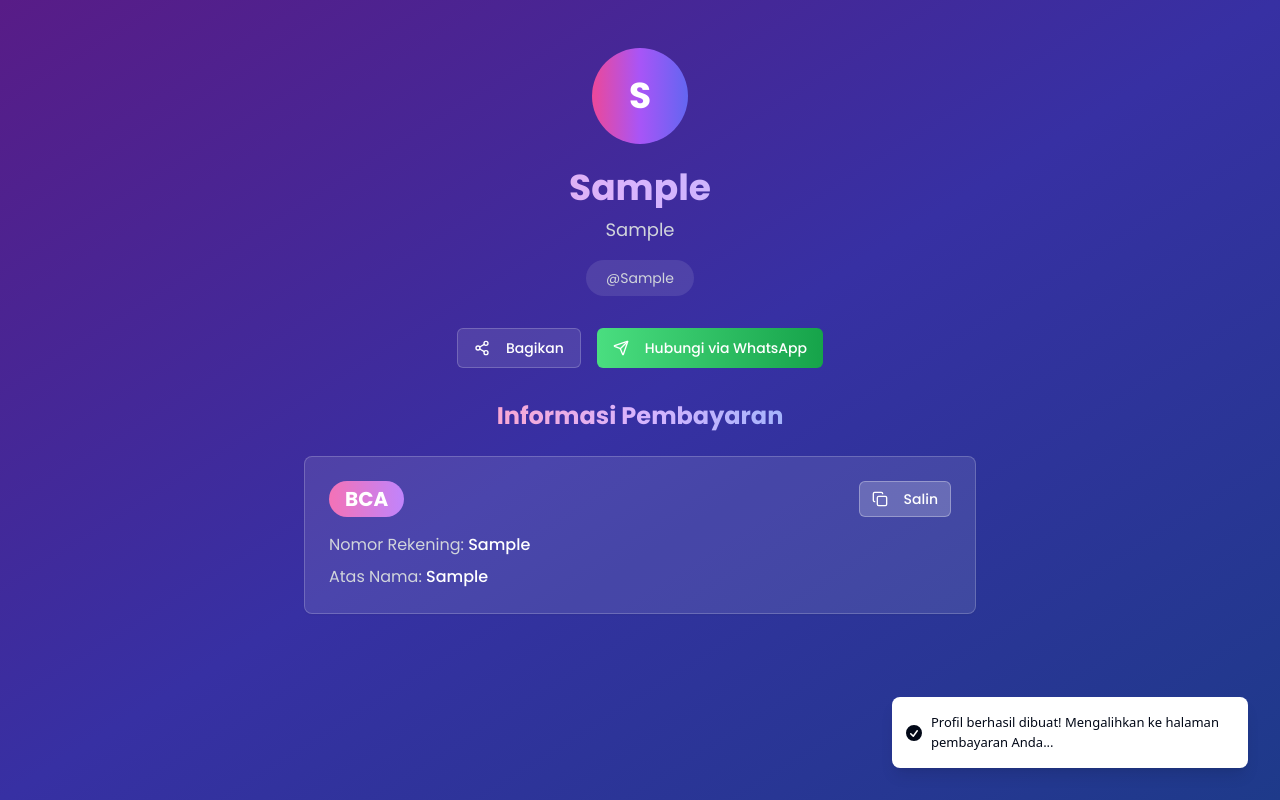
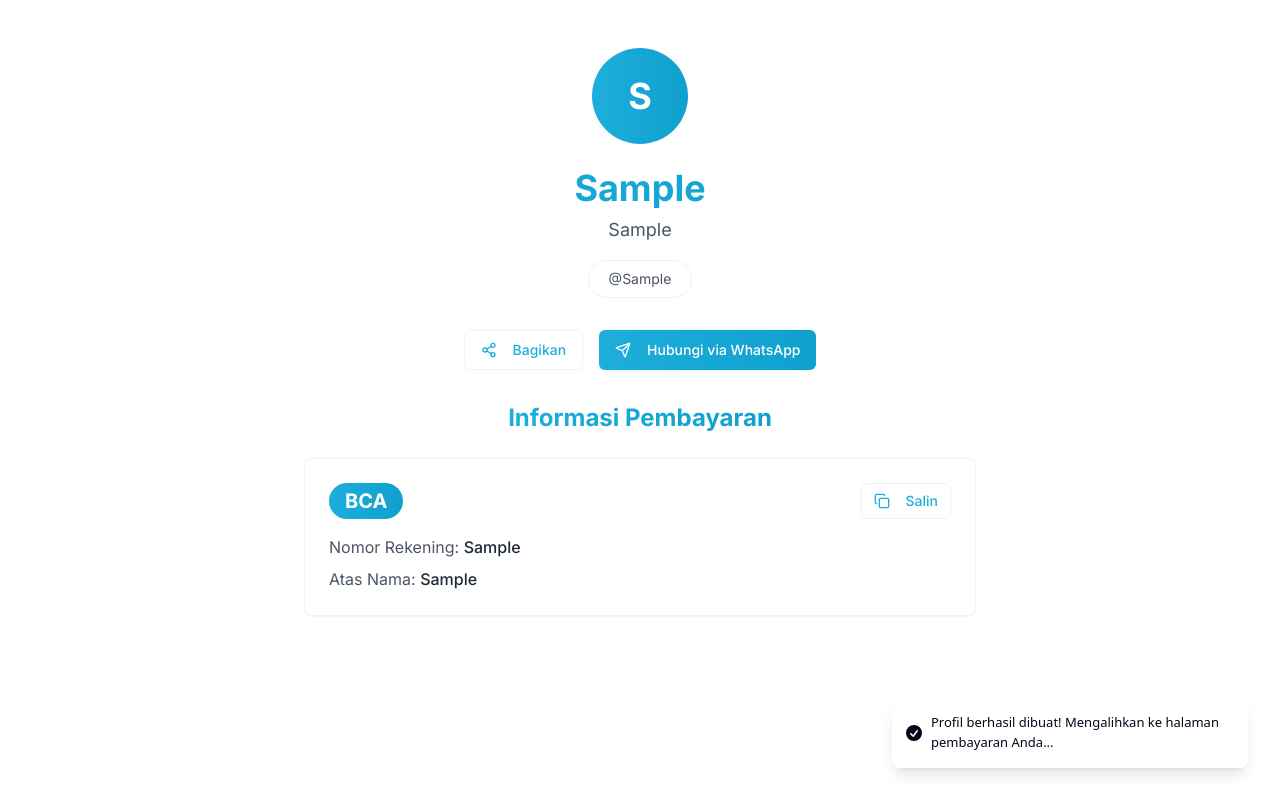
Before and after one commit to kwkuh/chatbot-py, a React (Vite) app: page / in a window 1280 px wide. Both pictures are taken after typing "Sample", "Sample", "Sample", "Sample", "Sample", "Sample" into the empty fields and a click on the button "Buat Halaman Pembayaran Saya". Built offline with nearby package versions, Linux system fonts and the light colour scheme.

Commit message:
Update font and color scheme
Changed the main font to a more stunning and aesthetic tech linear style. Updated the primary color to white and set the font color to bold blue. Adjustments made to the payment section as well.
[skip gpt_engineer]

```diff
--- a/src/index.css
+++ b/src/index.css
@@ -1,4 +1,4 @@
-@import url('https://fonts.googleapis.com/css2?family=Poppins:wght@300;400;500;600;700&display=swap');
+@import url('https://fonts.googleapis.com/css2?family=Inter:wght@300;400;500;600;700&display=swap');
 
 @tailwind base;
 @tailwind components;
@@ -52,3 +52,13 @@
 .animate-fade-in {
   animation: fade-in 0.5s ease-out forwards;
 }
+
+.tech-gradient {
+  background: linear-gradient(90deg, #1EAEDB 0%, #0FA0CE 100%);
+}
+
+.glass-effect {
+  backdrop-filter: blur(16px) saturate(180%);
+  background-color: rgba(255, 255, 255, 0.75);
+  border: 1px solid rgba(209, 213, 219, 0.3);
+}
--- a/src/pages/Index.tsx
+++ b/src/pages/Index.tsx
@@ -11,37 +11,34 @@ const Index = () => {
         const currentIndex = usernames.indexOf(current);
         return usernames[(currentIndex + 1) % usernames.length];
       });
-    }, 2000); // Change username every 2 seconds
+    }, 2000);
 
     return () => clearInterval(interval);
   }, []);
 
   return (
-    <div className="min-h-screen bg-gradient-to-br from-[#1a1c1e] to-[#2a2d31]">
+    <div className="min-h-screen bg-white">
       <div className="container mx-auto px-4 py-12">
         <header className="text-center mb-16 animate-fade-in">
-          <h1 className="text-5xl md:text-7xl font-bold mb-6 bg-gradient-to-r from-blue-400 to-purple-500 text-transparent bg-clip-text">
+          <h1 className="text-5xl md:text-7xl font-bold mb-6 bg-gradient-to-r from-[#1EAEDB] to-[#0FA0CE] text-transparent bg-clip-text">
             Kirim.ke
           </h1>
-          <div className="flex items-center justify-center space-x-1 text-xl md:text-2xl text-gray-300 max-w-2xl mx-auto">
+          <div className="flex items-center justify-center space-x-1 text-xl md:text-2xl text-gray-600 max-w-2xl mx-auto">
             <span>kirim.ke/</span>
-            <span className="text-blue-400 font-semibold animate-fade-in" key={currentUsername}>
+            <span className="text-[#1EAEDB] font-semibold animate-fade-in" key={currentUsername}>
               {currentUsername}
             </span>
           </div>
         </header>
 
         <div className="max-w-6xl mx-auto flex flex-col items-center">
-          {/* Form Section */}
           <div className="w-full max-w-2xl mb-20">
-            <div className="bg-gray-800/30 p-8 rounded-2xl border border-gray-700 backdrop-blur-sm animate-fade-in shadow-xl">
+            <div className="glass-effect p-8 rounded-2xl shadow-xl animate-fade-in">
               <RegistrationForm />
             </div>
           </div>
 
-          {/* Features and Instructions */}
           <div className="w-full max-w-3xl space-y-16">
-            {/* Features */}
             <div className="space-y-6 animate-fade-in">
               <ul className="grid grid-cols-1 md:grid-cols-2 gap-4">
                 {[
@@ -50,8 +47,8 @@ const Index = () => {
                   "Pesan langsung via WhatsApp",
                   "Link profil kustom",
                 ].map((feature, index) => (
-                  <li key={index} className="flex items-center space-x-3 text-gray-300 bg-gray-800/20 p-4 rounded-lg backdrop-blur-sm">
-                    <span className="flex-shrink-0 w-6 h-6 flex items-center justify-center rounded-full bg-gradient-to-r from-blue-500 to-purple-500">
+                  <li key={index} className="flex items-center space-x-3 text-gray-600 glass-effect p-4 rounded-lg">
+                    <span className="flex-shrink-0 w-6 h-6 flex items-center justify-center rounded-full tech-gradient text-white">
                       ✓
                     </span>
                     <span>{feature}</span>
@@ -60,20 +57,19 @@ const Index = () => {
               </ul>
             </div>
 
-            {/* How it Works */}
-            <div className="p-6 rounded-lg border border-gray-700 bg-gray-800/20 backdrop-blur-sm animate-fade-in">
-              <h3 className="text-xl font-semibold text-white mb-6">Cara Kerja</h3>
-              <ol className="space-y-6 text-gray-300">
+            <div className="glass-effect p-6 rounded-lg animate-fade-in">
+              <h3 className="text-xl font-semibold text-[#1EAEDB] mb-6">Cara Kerja</h3>
+              <ol className="space-y-6 text-gray-600">
                 <li className="flex items-start space-x-3">
-                  <span className="font-bold text-blue-400">1.</span>
+                  <span className="font-bold text-[#1EAEDB]">1.</span>
                   <span>Isi formulir dengan data Anda</span>
                 </li>
                 <li className="flex items-start space-x-3">
-                  <span className="font-bold text-blue-400">2.</span>
+                  <span className="font-bold text-[#1EAEDB]">2.</span>
                   <span>Dapatkan link profil pembayaran unik Anda</span>
                 </li>
                 <li className="flex items-start space-x-3">
-                  <span className="font-bold text-blue-400">3.</span>
+                  <span className="font-bold text-[#1EAEDB]">3.</span>
                   <span>Bagikan link Anda kepada siapa saja yang ingin membayar</span>
                 </li>
               </ol>
--- a/src/pages/ProfilePage.tsx
+++ b/src/pages/ProfilePage.tsx
@@ -26,8 +26,8 @@ const ProfilePage = () => {
 
   if (!profileData) {
     return (
-      <div className="min-h-screen bg-gradient-to-br from-[#1a1c1e] to-[#2a2d31] flex items-center justify-center">
-        <div className="text-center text-white">
+      <div className="min-h-screen bg-white flex items-center justify-center">
+        <div className="text-center text-gray-800">
           <h1 className="text-2xl font-bold mb-4">Profile Not Found</h1>
           <p>The requested profile could not be found.</p>
         </div>
@@ -45,70 +45,70 @@ const ProfilePage = () => {
   };
 
   return (
-    <div className="min-h-screen bg-gradient-to-br from-purple-900 via-indigo-800 to-blue-900 py-12 px-4">
+    <div className="min-h-screen bg-white py-12 px-4">
       <div className="max-w-2xl mx-auto space-y-8">
         <div className="text-center animate-fade-in">
-          <div className="w-24 h-24 mx-auto mb-6 rounded-full bg-gradient-to-r from-pink-500 via-purple-500 to-indigo-500 flex items-center justify-center">
+          <div className="w-24 h-24 mx-auto mb-6 rounded-full tech-gradient flex items-center justify-center">
             <span className="text-4xl font-bold text-white">
               {profileData.fullName.charAt(0)}
             </span>
           </div>
-          <h1 className="text-4xl font-extrabold text-transparent bg-clip-text bg-gradient-to-r from-pink-300 via-purple-300 to-indigo-300 mb-2">
+          <h1 className="text-4xl font-extrabold text-transparent bg-clip-text bg-gradient-to-r from-[#1EAEDB] to-[#0FA0CE] mb-2">
             {profileData.fullName}
           </h1>
-          <p className="text-lg text-gray-300 mb-4">{profileData.description}</p>
-          <div className="inline-block p-1 bg-white/10 backdrop-blur-lg rounded-full">
-            <p className="text-sm text-gray-300 px-4 py-1">@{username}</p>
+          <p className="text-lg text-gray-600 mb-4">{profileData.description}</p>
+          <div className="inline-block p-1 glass-effect rounded-full">
+            <p className="text-sm text-gray-600 px-4 py-1">@{username}</p>
           </div>
         </div>
 
-        <div className="flex justify-center gap-4 animate-fade-in" style={{ animationDelay: "0.2s" }}>
+        <div className="flex justify-center gap-4 animate-fade-in">
           <Button
             onClick={() => copyToClipboard(window.location.href, "Link profil berhasil disalin!")}
             variant="outline"
-            className="bg-white/10 backdrop-blur-lg border-white/20 text-white hover:bg-white/20 transition-all duration-300"
+            className="glass-effect border-[#1EAEDB] text-[#1EAEDB] hover:bg-[#1EAEDB]/10 transition-all duration-300"
           >
             <Share2 className="w-4 h-4 mr-2" />
             Bagikan
           </Button>
           <Button
             onClick={openWhatsApp}
-            className="bg-gradient-to-r from-green-400 to-green-600 hover:from-green-500 hover:to-green-700 text-white transition-all duration-300"
+            className="tech-gradient hover:opacity-90 text-white transition-all duration-300"
           >
             <Send className="w-4 h-4 mr-2" />
             Hubungi via WhatsApp
           </Button>
         </div>
 
-        <div className="space-y-4 animate-fade-in" style={{ animationDelay: "0.4s" }}>
-          <h2 className="text-2xl font-bold text-white text-center mb-6">
-            <span className="bg-clip-text text-transparent bg-gradient-to-r from-pink-300 via-purple-300 to-indigo-300">
+        <div className="space-y-4 animate-fade-in">
+          <h2 className="text-2xl font-bold text-center mb-6">
+            <span className="bg-clip-text text-transparent bg-gradient-to-r from-[#1EAEDB] to-[#0FA0CE]">
               Informasi Pembayaran
             </span>
           </h2>
           {profileData.bankAccounts.map((account, index) => (
-            <Card key={index} className="bg-white/10 backdrop-blur-lg border-white/20 overflow-hidden transform hover:scale-[1.02] transition-all duration-300">
+            <Card key={index} className="glass-effect overflow-hidden transform hover:scale-[1.02] transition-all duration-300">
               <CardContent className="p-6">
                 <div className="flex justify-between items-center mb-4">
-                  <span className="text-xl font-bold text-white bg-gradient-to-r from-pink-400 to-purple-400 px-4 py-1 rounded-full">
+                  <span className="text-xl font-bold text-white tech-gradient px-4 py-1 rounded-full">
                     {account.bank}
                   </span>
                   <Button
                     variant="outline"
                     size="sm"
                     onClick={() => copyToClipboard(account.accountNumber, "Nomor rekening berhasil disalin!")}
-                    className="bg-white/20 border-white/30 text-white hover:bg-white/30"
+                    className="glass-effect border-[#1EAEDB] text-[#1EAEDB] hover:bg-[#1EAEDB]/10"
                   >
                     <Copy className="w-4 h-4 mr-2" />
                     Salin
                   </Button>
                 </div>
                 <div className="space-y-2">
-                  <p className="text-gray-300">
-                    Nomor Rekening: <span className="text-white font-medium">{account.accountNumber}</span>
+                  <p className="text-gray-600">
+                    Nomor Rekening: <span className="text-gray-800 font-medium">{account.accountNumber}</span>
                   </p>
-                  <p className="text-gray-300">
-                    Atas Nama: <span className="text-white font-medium">{account.accountName}</span>
+                  <p className="text-gray-600">
+                    Atas Nama: <span className="text-gray-800 font-medium">{account.accountName}</span>
                   </p>
                 </div>
               </CardContent>
--- a/tailwind.config.ts
+++ b/tailwind.config.ts
@@ -25,11 +25,11 @@ export default {
         background: "hsl(var(--background))",
         foreground: "hsl(var(--foreground))",
         primary: {
-          DEFAULT: "#007BFF",
+          DEFAULT: "#1EAEDB",
           foreground: "#FFFFFF",
         },
         secondary: {
-          DEFAULT: "#28A745",
+          DEFAULT: "#0FA0CE",
           foreground: "#FFFFFF",
         },
         destructive: {
@@ -59,7 +59,7 @@ export default {
         sm: "calc(var(--radius) - 4px)",
       },
       fontFamily: {
-        sans: ["Poppins", "sans-serif"],
+        sans: ["Inter", "sans-serif"],
       },
     },
   },
```
